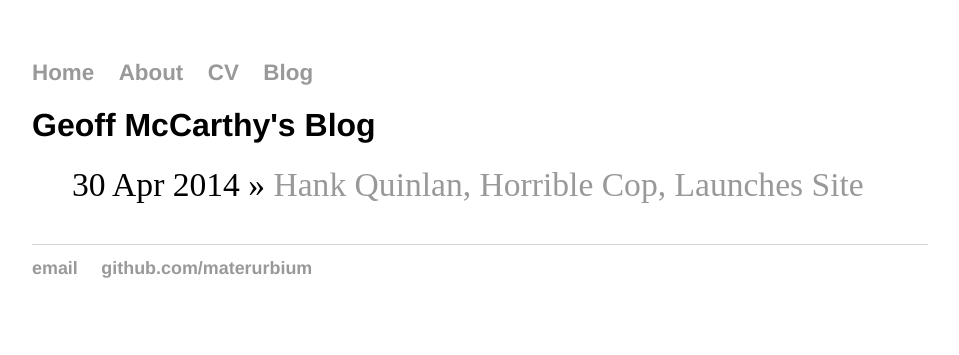
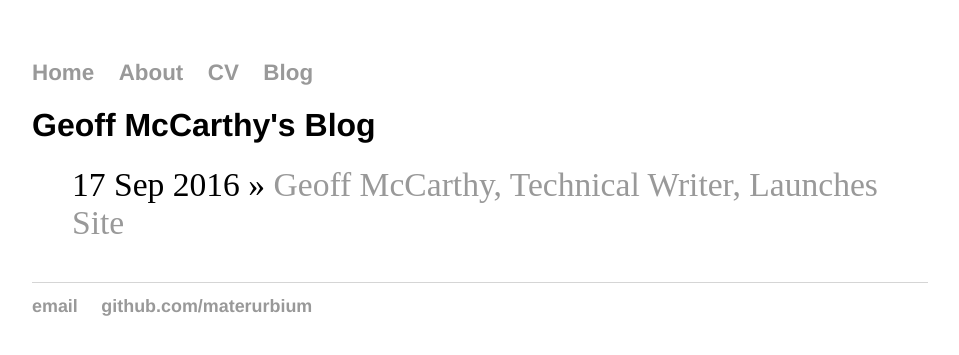
Before and after one commit to materurbium/github.io, a Jekyll site: the page built from blog/index.html, in a window 1280 px wide. Shown: the top 355 px of the page, without its empty margins (160-1119 px from the left). Built offline with Jekyll 4.4.1, drawn with Linux system fonts in a browser that asks for light colours.

Commit message:
Update 2014-04-30-hank-quinlan-site-launched.md

```diff
--- a/_posts/2014-04-30-hank-quinlan-site-launched.md
+++ b/_posts/2014-04-30-hank-quinlan-site-launched.md
@@ -1,7 +1,7 @@
 ---
 layout: post
-title: "Hank Quinlan, Horrible Cop, Launches Site"
-date: 2014-04-30
+title: "Geoff McCarthy, Technical Writer, Launches Site"
+date: 2016-09-17
 ---
 
 Well. Finally got around to putting this old website together. Neat thing about it - powered by [Jekyll](http://jekyllrb.com) and I can use Markdown to author my posts. It actually is a lot easier than I thought it was going to be.
```
